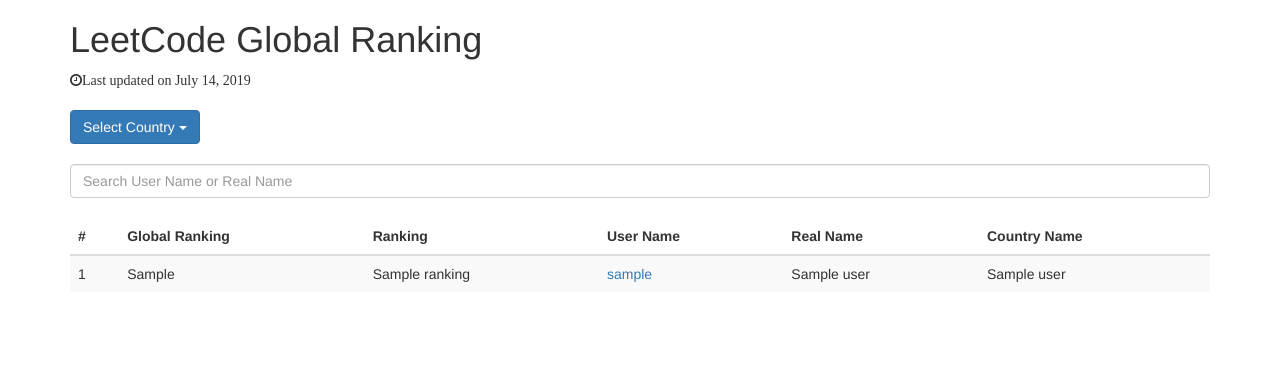
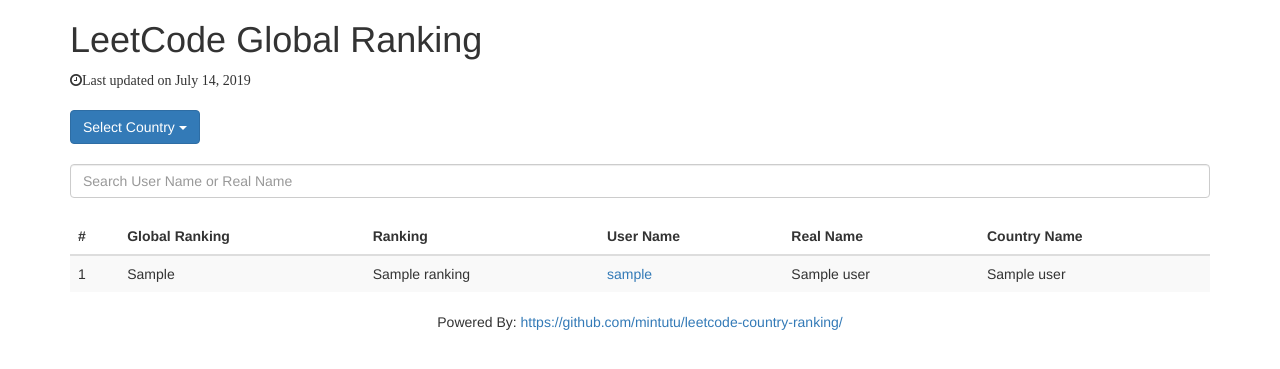
Before and after one commit to mintutu/leetcode-country-ranking, a Flask app: page / in a window 1280 px wide. Shown: the top 369 px of the page. Run offline with Flask 2, Linux system fonts and the light colour scheme; a database or web service that is not in the repository returns one stand-in record (values such as "Sample title"); some libraries are stand-ins or nearby versions.

Commit message:
add footer

```diff
--- a/app/__init__.py
+++ b/app/__init__.py
@@ -13,7 +13,6 @@
 app.config.from_pyfile('app.cfg')
 
 MAX_PAGE = int(os.getenv("MAX_PAGE_LEET_CODE", "15"))
-SCANNER_ENABLED = os.getenv("SCANNER_ENABLED", "True")
 
 last_updated_format = None
 
@@ -61,6 +60,7 @@
 def start_scan():
 	global last_updated_format
 	while True:
+		SCANNER_ENABLED = os.getenv("SCANNER_ENABLED", "True")
 		if SCANNER_ENABLED == 'True':
 			db_mongo.create_indexes()
 			last_updated_info = db_mongo.get_last_update()
--- a/app/templates/index.html
+++ b/app/templates/index.html
@@ -347,4 +347,10 @@
                     });
                 </script>
   </body>
+
+  <footer class="page-footer font-small blue fixed-bottom">
+      <div class="footer-copyright text-center py-3">Powered By:
+          <a href="https://github.com/mintutu/leetcode-country-ranking/">https://github.com/mintutu/leetcode-country-ranking/</a>
+        </div>
+  </footer>
 </html>
```
Also changed, not shown: README.md.
